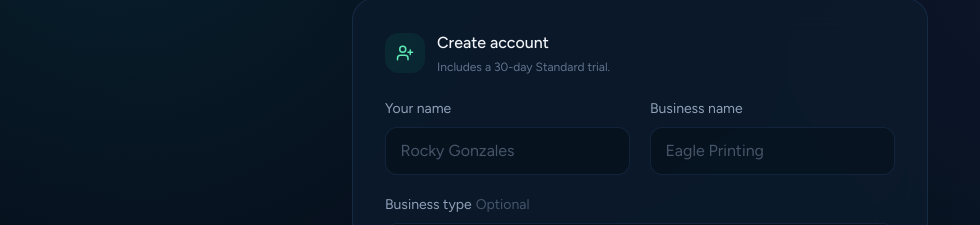
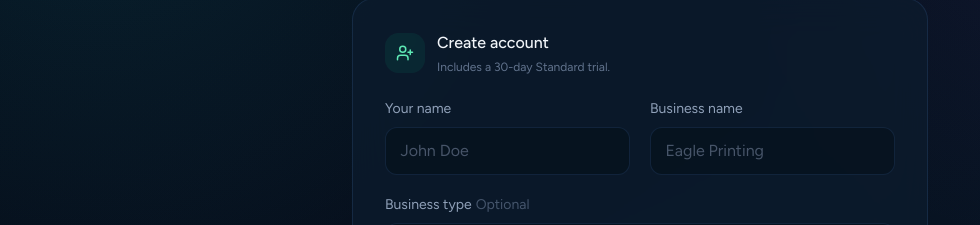
Before and after one commit to botikmot/qufo, a Next.js app in the folder apps/web/: page /register in a window 1280 px wide. Shown: the part 214-439 px from the top of the page, without its empty margins (0-980 px from the left). Built offline with nearby package versions, Linux system fonts and the light colour scheme; no server answers.

Commit message:
change placeholder

```diff
--- a/apps/web/src/app/register/page.tsx
+++ b/apps/web/src/app/register/page.tsx
@@ -188,7 +188,7 @@ export default function RegisterPage() {
                     )
                   }
                   className="qufo-input"
-                  placeholder="Rocky Gonzales"
+                  placeholder="John Doe"
                 />
               </div>
 
```
